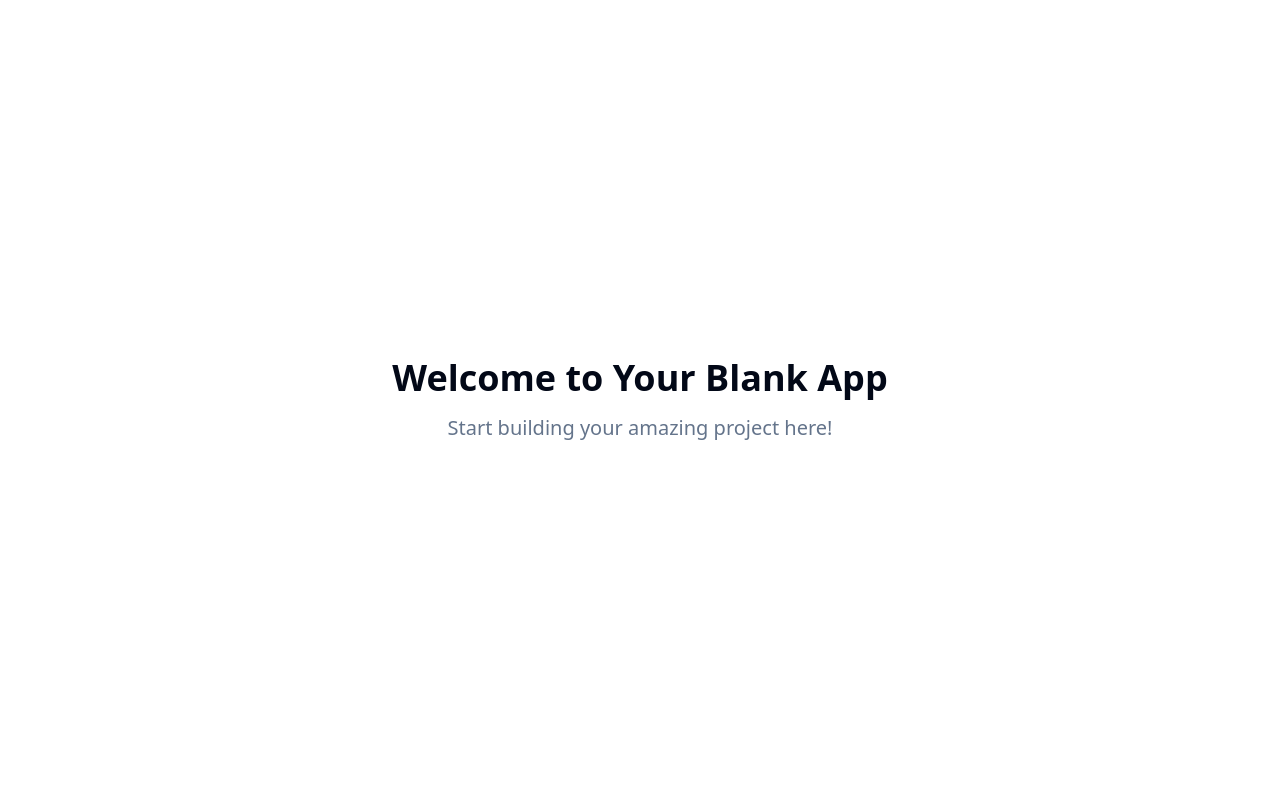
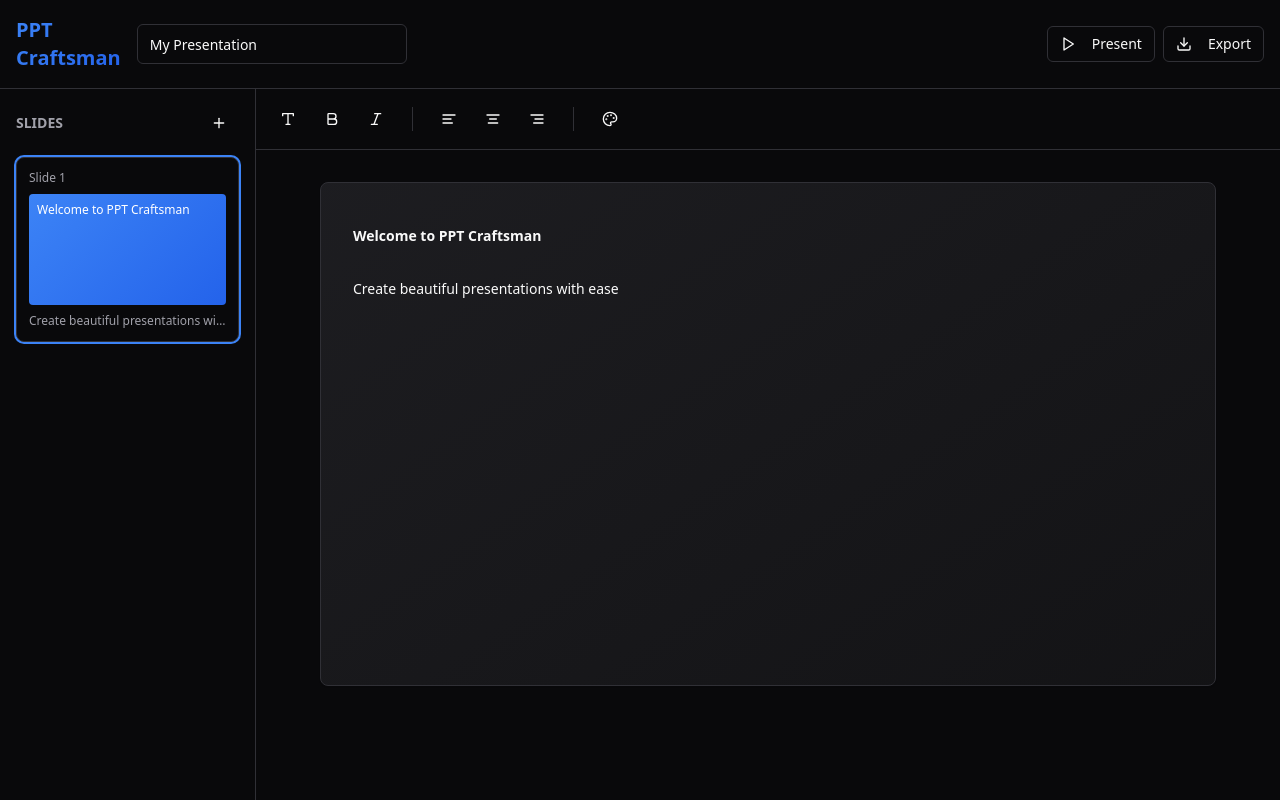
Before and after one commit to LoguSanjeev/ppt-craftsman, a React (Vite) app: page / in a window 1280 px wide. Built offline with nearby package versions, Linux system fonts and the light colour scheme.

Commit message:
Prepare PPT
The user wants to prepare a presentation.

```diff
--- /dev/null
+++ b/src/components/PresentationEditor.tsx
@@ -0,0 +1,227 @@
+import React, { useState } from 'react';
+import { Button } from '@/components/ui/button';
+import { Card } from '@/components/ui/card';
+import { Input } from '@/components/ui/input';
+import { Textarea } from '@/components/ui/textarea';
+import {
+  Plus,
+  Trash2,
+  Type,
+  Bold,
+  Italic,
+  AlignLeft,
+  AlignCenter,
+  AlignRight,
+  Play,
+  Download,
+  Palette
+} from 'lucide-react';
+import { toast } from 'sonner';
+
+interface Slide {
+  id: string;
+  title: string;
+  content: string;
+  backgroundColor: string;
+}
+
+const PresentationEditor = () => {
+  const [slides, setSlides] = useState<Slide[]>([
+    {
+      id: '1',
+      title: 'Welcome to PPT Craftsman',
+      content: 'Create beautiful presentations with ease',
+      backgroundColor: 'bg-gradient-primary'
+    }
+  ]);
+
+  const [currentSlideIndex, setCurrentSlideIndex] = useState(0);
+  const [presentationTitle, setPresentationTitle] = useState('My Presentation');
+
+  const addSlide = () => {
+    const newSlide: Slide = {
+      id: Date.now().toString(),
+      title: 'New Slide',
+      content: 'Add your content here...',
+      backgroundColor: 'bg-gradient-card'
+    };
+    setSlides([...slides, newSlide]);
+    setCurrentSlideIndex(slides.length);
+    toast.success('New slide added!');
+  };
+
+  const deleteSlide = (index: number) => {
+    if (slides.length === 1) {
+      toast.error('Cannot delete the last slide');
+      return;
+    }
+
+    const newSlides = slides.filter((_, i) => i !== index);
+    setSlides(newSlides);
+
+    if (currentSlideIndex >= newSlides.length) {
+      setCurrentSlideIndex(newSlides.length - 1);
+    }
+
+    toast.success('Slide deleted');
+  };
+
+  const updateSlide = (field: 'title' | 'content', value: string) => {
+    const updatedSlides = slides.map((slide, index) =>
+      index === currentSlideIndex
+        ? { ...slide, [field]: value }
+        : slide
+    );
+    setSlides(updatedSlides);
+  };
+
+  const currentSlide = slides[currentSlideIndex];
+
+  return (
+    <div className="h-screen bg-background flex flex-col">
+      {/* Header */}
+      <header className="bg-card border-b border-border p-4 flex items-center justify-between">
+        <div className="flex items-center gap-4">
+          <h1 className="text-xl font-bold bg-gradient-primary bg-clip-text text-transparent">
+            PPT Craftsman
+          </h1>
+          <Input
+            value={presentationTitle}
+            onChange={(e) => setPresentationTitle(e.target.value)}
+            className="max-w-xs"
+            placeholder="Presentation title"
+          />
+        </div>
+
+        <div className="flex items-center gap-2">
+          <Button variant="outline" size="sm">
+            <Play className="w-4 h-4 mr-2" />
+            Present
+          </Button>
+          <Button variant="outline" size="sm">
+            <Download className="w-4 h-4 mr-2" />
+            Export
+          </Button>
+        </div>
+      </header>
+
+      <div className="flex-1 flex">
+        {/* Slide Navigator */}
+        <aside className="w-64 bg-card border-r border-border p-4 overflow-y-auto">
+          <div className="flex items-center justify-between mb-4">
+            <h2 className="font-semibold text-sm text-muted-foreground">SLIDES</h2>
+            <Button variant="ghost" size="sm" onClick={addSlide}>
+              <Plus className="w-4 h-4" />
+            </Button>
+          </div>
+
+          <div className="space-y-2">
+            {slides.map((slide, index) => (
+              <Card
+                key={slide.id}
+                className={`p-3 cursor-pointer transition-all duration-200 hover:shadow-elegant ${
+                  index === currentSlideIndex
+                    ? 'ring-2 ring-primary shadow-glow'
+                    : ''
+                }`}
+                onClick={() => setCurrentSlideIndex(index)}
+              >
+                <div className="flex items-center justify-between mb-2">
+                  <span className="text-xs text-muted-foreground">
+                    Slide {index + 1}
+                  </span>
+                  {slides.length > 1 && (
+                    <Button
+                      variant="ghost"
+                      size="sm"
+                      onClick={(e) => {
+                        e.stopPropagation();
+                        deleteSlide(index);
+                      }}
+                      className="h-6 w-6 p-0 text-destructive hover:text-destructive"
+                    >
+                      <Trash2 className="w-3 h-3" />
+                    </Button>
+                  )}
+                </div>
+
+                <div className={`${slide.backgroundColor} rounded p-2 mb-2 aspect-video`}>
+                  <div className="text-xs text-white font-medium truncate">
+                    {slide.title}
+                  </div>
+                </div>
+
+                <div className="text-xs text-muted-foreground truncate">
+                  {slide.content}
+                </div>
+              </Card>
+            ))}
+          </div>
+        </aside>
+
+        {/* Main Editor */}
+        <main className="flex-1 flex flex-col">
+          {/* Toolbar */}
+          <div className="bg-card border-b border-border p-3 flex items-center gap-2">
+            <div className="flex items-center gap-1">
+              <Button variant="ghost" size="sm">
+                <Type className="w-4 h-4" />
+              </Button>
+              <Button variant="ghost" size="sm">
+                <Bold className="w-4 h-4" />
+              </Button>
+              <Button variant="ghost" size="sm">
+                <Italic className="w-4 h-4" />
+              </Button>
+            </div>
+
+            <div className="w-px h-6 bg-border mx-2" />
+
+            <div className="flex items-center gap-1">
+              <Button variant="ghost" size="sm">
+                <AlignLeft className="w-4 h-4" />
+              </Button>
+              <Button variant="ghost" size="sm">
+                <AlignCenter className="w-4 h-4" />
+              </Button>
+              <Button variant="ghost" size="sm">
+                <AlignRight className="w-4 h-4" />
+              </Button>
+            </div>
+
+            <div className="w-px h-6 bg-border mx-2" />
+
+            <Button variant="ghost" size="sm">
+              <Palette className="w-4 h-4" />
+            </Button>
+          </div>
+
+          {/* Canvas */}
+          <div className="flex-1 p-8 overflow-y-auto">
+            <div className="max-w-4xl mx-auto">
+              <Card className="bg-gradient-card shadow-elegant p-8 aspect-[16/9] relative">
+                <div className="h-full flex flex-col">
+                  <Input
+                    value={currentSlide.title}
+                    onChange={(e) => updateSlide('title', e.target.value)}
+                    className="text-2xl font-bold bg-transparent border-none p-0 mb-6 text-foreground placeholder:text-muted-foreground focus-visible:ring-0"
+                    placeholder="Slide title..."
+                  />
+
+                  <Textarea
+                    value={currentSlide.content}
+                    onChange={(e) => updateSlide('content', e.target.value)}
+                    className="flex-1 bg-transparent border-none p-0 resize-none text-foreground placeholder:text-muted-foreground focus-visible:ring-0"
+                    placeholder="Add your content here..."
+                  />
+                </div>
+              </Card>
+            </div>
+          </div>
+        </main>
+      </div>
+    </div>
+  );
+};
+
+export default PresentationEditor;
--- a/src/index.css
+++ b/src/index.css
@@ -8,33 +8,43 @@ All colors MUST be HSL.
 
 @layer base {
   :root {
-    --background: 0 0% 100%;
-    --foreground: 222.2 84% 4.9%;
+    --background: 240 10% 3.9%;
+    --foreground: 0 0% 98%;
 
-    --card: 0 0% 100%;
-    --card-foreground: 222.2 84% 4.9%;
+    --card: 240 10% 3.9%;
+    --card-foreground: 0 0% 98%;
 
-    --popover: 0 0% 100%;
-    --popover-foreground: 222.2 84% 4.9%;
+    --popover: 240 10% 3.9%;
+    --popover-foreground: 0 0% 98%;
 
-    --primary: 222.2 47.4% 11.2%;
-    --primary-foreground: 210 40% 98%;
+    --primary: 217 91% 60%;
+    --primary-foreground: 0 0% 98%;
+    --primary-glow: 221 83% 53%;
 
-    --secondary: 210 40% 96.1%;
-    --secondary-foreground: 222.2 47.4% 11.2%;
+    --secondary: 240 5% 26%;
+    --secondary-foreground: 0 0% 98%;
 
-    --muted: 210 40% 96.1%;
-    --muted-foreground: 215.4 16.3% 46.9%;
+    --muted: 240 5% 26%;
+    --muted-foreground: 240 5% 65%;
 
-    --accent: 210 40% 96.1%;
-    --accent-foreground: 222.2 47.4% 11.2%;
+    --accent: 260 100% 80%;
+    --accent-foreground: 240 10% 3.9%;
 
-    --destructive: 0 84.2% 60.2%;
-    --destructive-foreground: 210 40% 98%;
+    --destructive: 0 72% 51%;
+    --destructive-foreground: 0 0% 98%;
 
-    --border: 214.3 31.8% 91.4%;
-    --input: 214.3 31.8% 91.4%;
-    --ring: 222.2 84% 4.9%;
+    --border: 240 6% 20%;
+    --input: 240 6% 20%;
+    --ring: 217 91% 60%;
+
+    --gradient-primary: linear-gradient(135deg, hsl(var(--primary)), hsl(var(--primary-glow)));
+    --gradient-card: linear-gradient(145deg, hsl(240 6% 12%), hsl(240 6% 8%));
+    --gradient-accent: linear-gradient(135deg, hsl(var(--accent)), hsl(260 100% 85%));
+
+    --shadow-elegant: 0 10px 30px -10px hsl(var(--primary) / 0.3);
+    --shadow-glow: 0 0 40px hsl(var(--primary-glow) / 0.4);
+
+    --transition-smooth: all 0.3s cubic-bezier(0.4, 0, 0.2, 1);
 
     --radius: 0.5rem;
 
--- a/src/pages/Index.tsx
+++ b/src/pages/Index.tsx
@@ -1,14 +1,7 @@
-// Update this page (the content is just a fallback if you fail to update the page)
+import PresentationEditor from '@/components/PresentationEditor';
 
 const Index = () => {
-  return (
-    <div className="min-h-screen flex items-center justify-center bg-background">
-      <div className="text-center">
-        <h1 className="text-4xl font-bold mb-4">Welcome to Your Blank App</h1>
-        <p className="text-xl text-muted-foreground">Start building your amazing project here!</p>
-      </div>
-    </div>
-  );
+  return <PresentationEditor />;
 };
 
 export default Index;
--- a/tailwind.config.ts
+++ b/tailwind.config.ts
@@ -26,7 +26,8 @@ export default {
 				foreground: 'hsl(var(--foreground))',
 				primary: {
 					DEFAULT: 'hsl(var(--primary))',
-					foreground: 'hsl(var(--primary-foreground))'
+					foreground: 'hsl(var(--primary-foreground))',
+					glow: 'hsl(var(--primary-glow))'
 				},
 				secondary: {
 					DEFAULT: 'hsl(var(--secondary))',
@@ -68,6 +69,18 @@ export default {
 				md: 'calc(var(--radius) - 2px)',
 				sm: 'calc(var(--radius) - 4px)'
 			},
+			backgroundImage: {
+				'gradient-primary': 'var(--gradient-primary)',
+				'gradient-card': 'var(--gradient-card)',
+				'gradient-accent': 'var(--gradient-accent)'
+			},
+			boxShadow: {
+				'elegant': 'var(--shadow-elegant)',
+				'glow': 'var(--shadow-glow)'
+			},
+			transitionTimingFunction: {
+				'smooth': 'var(--transition-smooth)'
+			},
 			keyframes: {
 				'accordion-down': {
 					from: {
@@ -84,11 +97,33 @@ export default {
 					to: {
 						height: '0'
 					}
+				},
+				'slide-in': {
+					from: {
+						transform: 'translateX(-100%)',
+						opacity: '0'
+					},
+					to: {
+						transform: 'translateX(0)',
+						opacity: '1'
+					}
+				},
+				'fade-in': {
+					from: {
+						opacity: '0',
+						transform: 'translateY(10px)'
+					},
+					to: {
+						opacity: '1',
+						transform: 'translateY(0)'
+					}
 				}
 			},
 			animation: {
 				'accordion-down': 'accordion-down 0.2s ease-out',
-				'accordion-up': 'accordion-up 0.2s ease-out'
+				'accordion-up': 'accordion-up 0.2s ease-out',
+				'slide-in': 'slide-in 0.3s ease-out',
+				'fade-in': 'fade-in 0.3s ease-out'
 			}
 		}
 	},
```
Also changed, not shown: src/assets/hero-bg.jpg (added).
